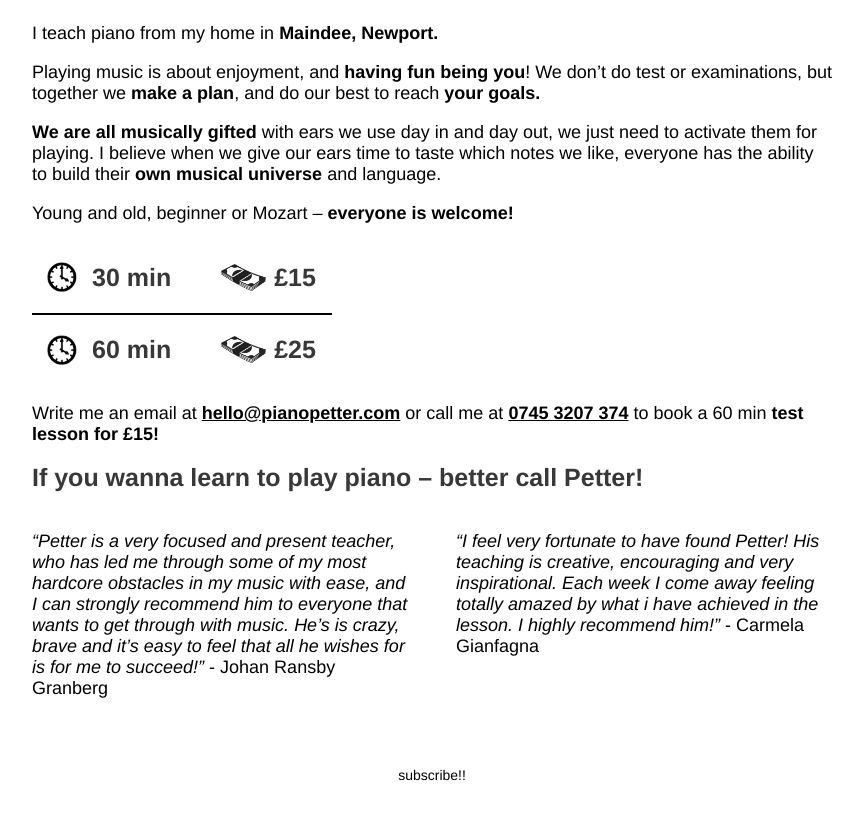
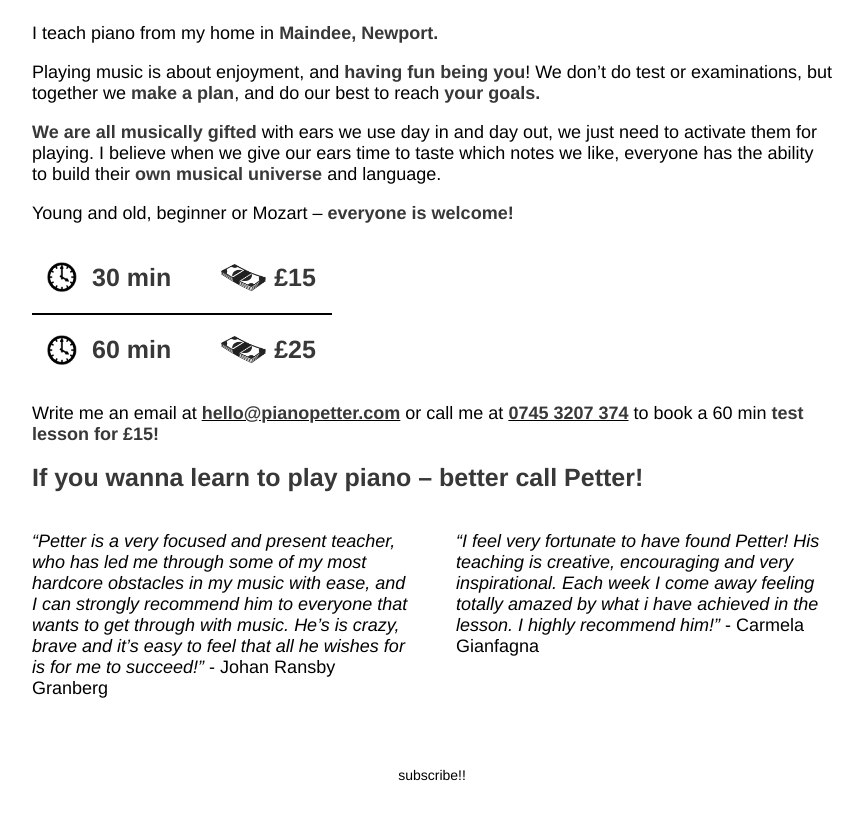
Before and after one commit to pletter/pianopetter.com, a Jekyll site: the page built from pianotuition.markdown, in a window 1280 px wide. Shown: the part 1221-2044 px from the top of the page, without its empty margins (208-1071 px from the left). Built offline with Jekyll 4.4.1, drawn with Linux system fonts in a browser that asks for light colours.

Commit message:
strong color

```diff
--- a/_layouts/default.html
+++ b/_layouts/default.html
@@ -257,6 +257,9 @@
 
     }
 
+    strong {
+         color:#383838;
+    }
 
     #tableofcontents {
         width:550px;
```
Also changed, not shown: 9 other files.
